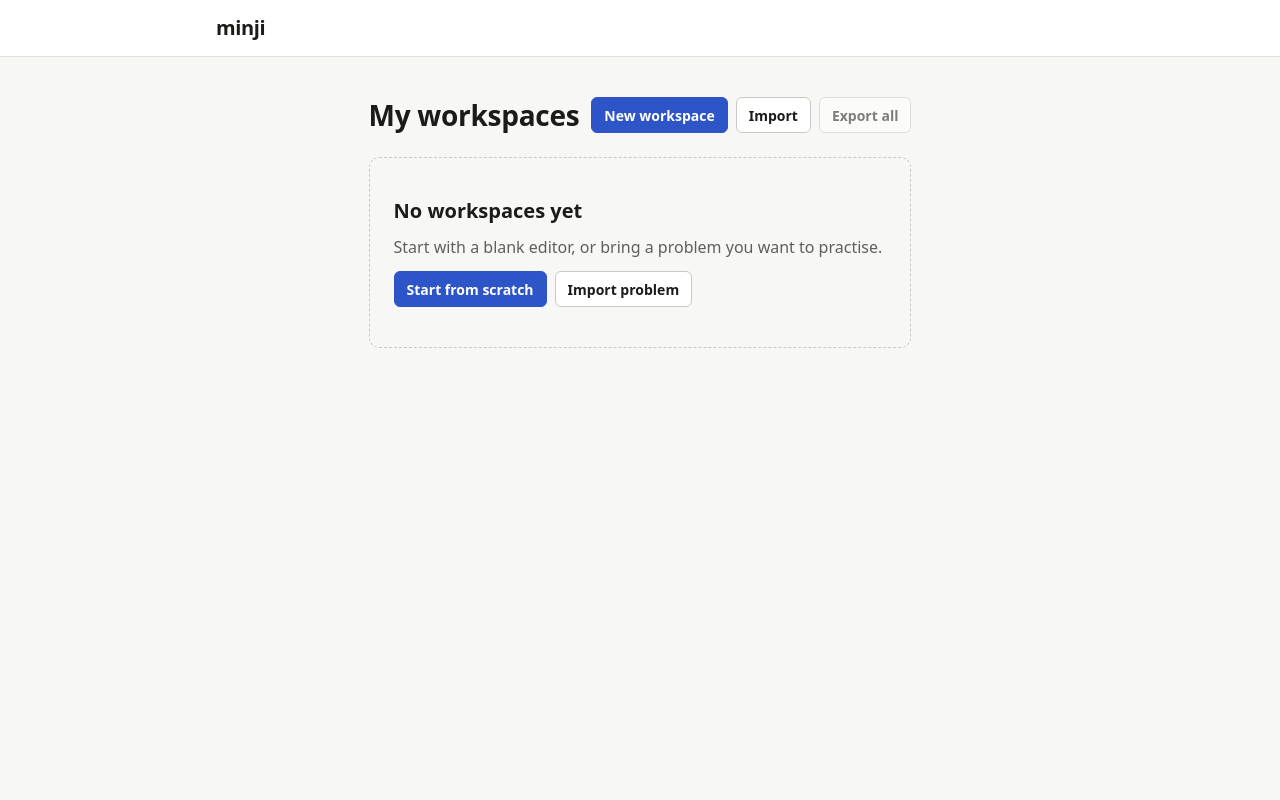
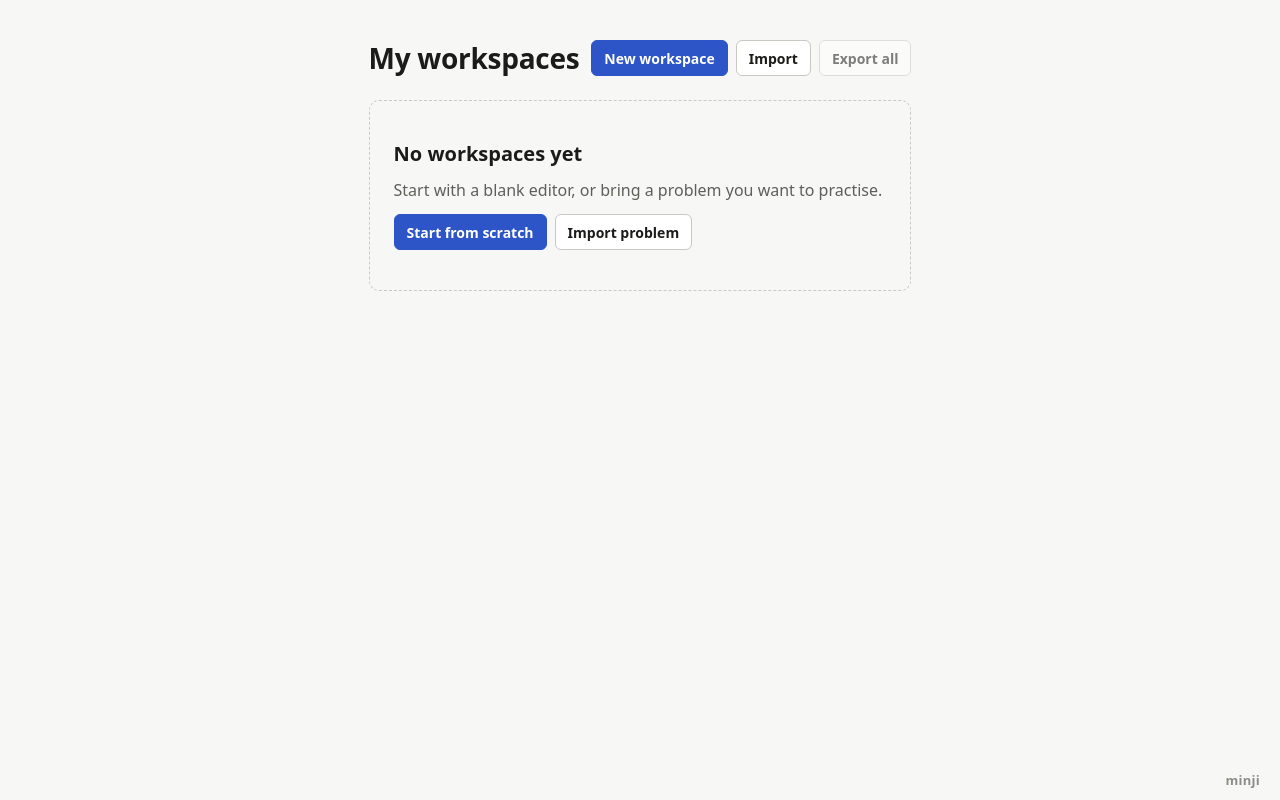
Before and after one commit to booi-gg/minji, a React (Vite) app: page / in a window 1280 px wide. Built offline with nearby package versions, Linux system fonts and the light colour scheme.

Commit message:
feat(layout): move brand to fixed bottom-right corner
- drop .app-header and .app-header-inner styles
- .page height 100dvh replaces prior layout
- reformat .wrangler/deploy/config.json spacing
- touch miniflare observability sqlite shm and wal files

```diff
--- a/src/app/AppLayout.tsx
+++ b/src/app/AppLayout.tsx
@@ -1,21 +1,18 @@
 import { Link, Outlet, isRouteErrorResponse, useRouteError } from "react-router";
 import { ToastProvider } from "../shared/toast.tsx";
 
-const Header = () => (
-  <header className="app-header">
-    <div className="app-header-inner">
-      <Link className="brand" to="/">
-        minji
-      </Link>
-    </div>
-  </header>
+// No top bar: the app name is a small link in the bottom-right corner.
+const Brand = () => (
+  <Link className="brand" to="/" aria-label="minji: all workspaces">
+    minji
+  </Link>
 );
 
 export const AppLayout = () => (
   <ToastProvider>
     <div className="app">
-      <Header />
       <Outlet />
+      <Brand />
     </div>
   </ToastProvider>
 );
@@ -38,7 +35,6 @@ export const ErrorPage = () => {
       : "Unknown error";
   return (
     <div className="app">
-      <Header />
       <main className="page">
         <h1>Something went wrong</h1>
         <p className="page-intro">{message}</p>
@@ -46,6 +42,7 @@ export const ErrorPage = () => {
           <Link to="/">Back to my workspaces</Link>
         </p>
       </main>
+      <Brand />
     </div>
   );
 };
--- a/src/app/styles.css
+++ b/src/app/styles.css
@@ -142,32 +142,34 @@ pre {
 
 /* ---- Layout ---------------------------------------------------------------------- */
 
-.app-header {
-  border-bottom: 1px solid var(--border);
-  background: var(--surface);
-}
-
-.app-header-inner,
 .page {
   max-width: var(--content-width);
   margin: 0 auto;
   padding-inline: var(--space-4);
 }
 
-.app-header-inner {
-  display: flex;
-  align-items: center;
-  justify-content: space-between;
-  min-height: 56px;
-  gap: var(--space-3);
+/* The app name sits in the bottom-right corner instead of a top bar, so screens start
+   with their own content. It stays small and quiet so it doesn't cover much. */
+.brand {
+  position: fixed;
+  right: var(--space-3);
+  bottom: var(--space-2);
+  z-index: 10;
+  padding: 2px var(--space-2);
+  border-radius: var(--radius-sm);
+  background: var(--bg);
+  color: var(--text-muted);
+  font-size: var(--text-xs);
+  font-weight: 700;
+  letter-spacing: 0.02em;
+  text-decoration: none;
+  opacity: 0.7;
 }
 
-.brand {
+.brand:hover,
+.brand:focus-visible {
   color: var(--text);
-  font-weight: 700;
-  font-size: var(--text-lg);
-  letter-spacing: -0.02em;
-  text-decoration: none;
+  opacity: 1;
 }
 
 .page {
@@ -586,7 +588,7 @@ textarea[readonly] {
   flex: 1;
   flex-direction: column;
   min-height: 0;
-  height: calc(100dvh - 57px);
+  height: 100dvh;
 }
 
 .practice > .notice {
```
Also changed, not shown: .wrangler/deploy/config.json, 2 other files (tests, documents, lock files or other folders).
